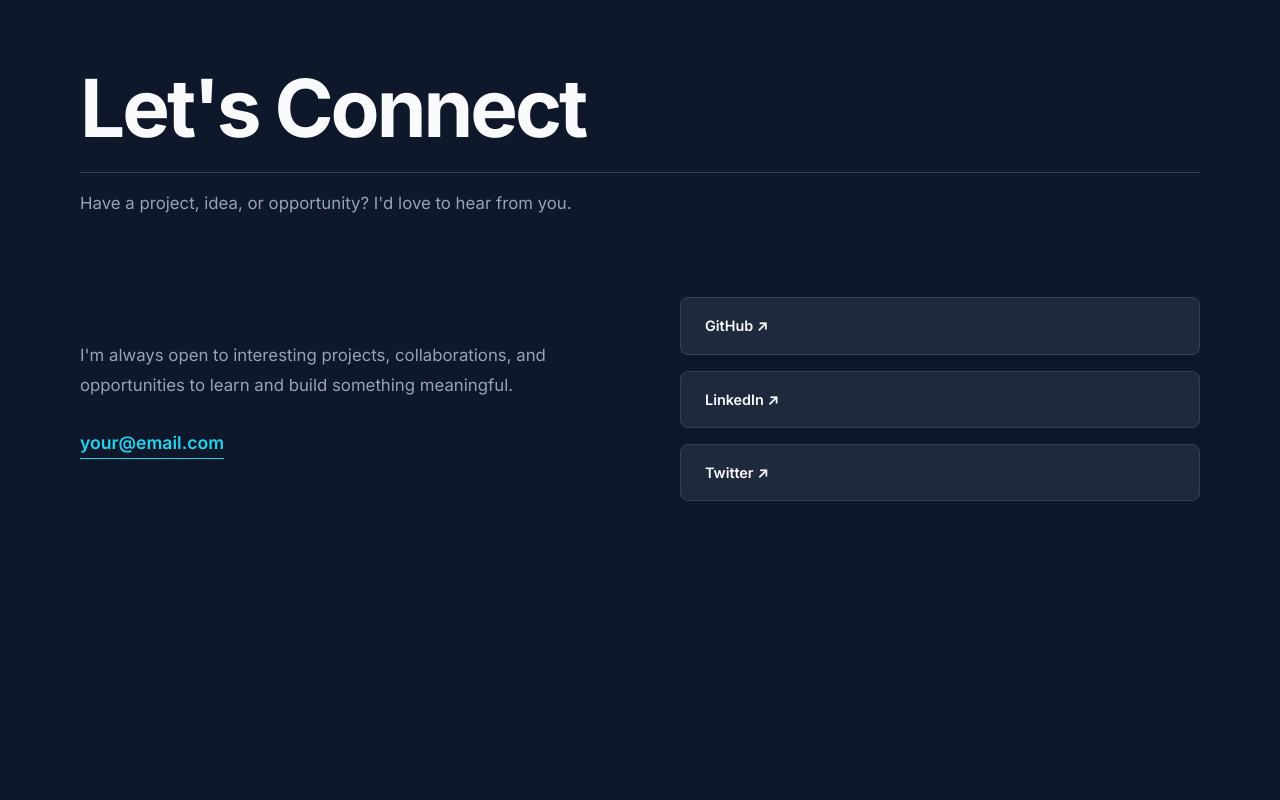
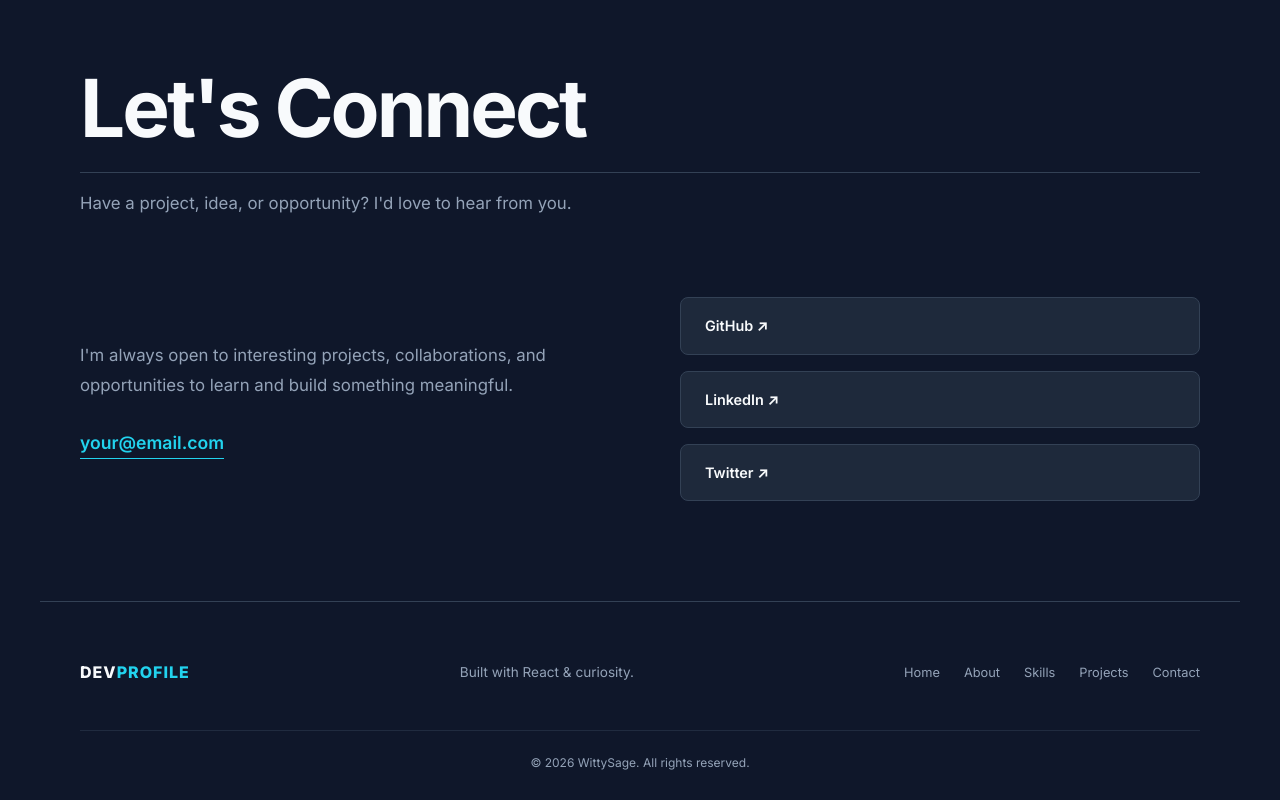
Before and after one commit to Lord-of-Chemistry/DevProfile, a React (Vite) app: page / in a window 1280 px wide. Shown: the part 4171-4971 px from the top of the page. Before the commit the page ends 4772 px from the top, so only its background shows below. Built offline with nearby package versions, Linux system fonts and the light colour scheme.

Commit message:
Added Footer.jsx

```diff
--- a/src/App.css
+++ b/src/App.css
@@ -537,6 +537,7 @@ nav {
   margin: 0 auto;
   padding: 100px 40px;
 }
+
 .contact h1 {
   font-size: clamp(3rem, 8vw, 5rem);
   letter-spacing: -3px;
@@ -545,6 +546,7 @@ nav {
   padding-bottom: 1rem;
   border-bottom: 1px solid var(--border);
 }
+
 .contact-content {
   margin-top: 5rem;
   display: grid;
@@ -552,6 +554,7 @@ nav {
   gap: 5rem;
   align-items: center;
 }
+
 .contact-text p {
   max-width: 500px;
   color: var(--text-secondary);
@@ -559,6 +562,7 @@ nav {
   line-height: 1.8;
   margin-bottom: 2rem;
 }
+
 .contact-email {
   display: inline-block;
   color: var(--accent);
@@ -570,15 +574,18 @@ nav {
     color 0.2s ease,
     border-color 0.2s ease;
 }
+
 .contact-email:hover {
   color: var(--accent-hover);
   border-color: var(--accent-hover);
 }
+
 .contact-links {
   display: flex;
   flex-direction: column;
   gap: 1rem;
 }
+
 .contact-links a {
   display: flex;
   align-items: center;
@@ -595,10 +602,67 @@ nav {
     border-color 0.2s ease,
     color 0.2s ease;
 }
+
 .contact-links a:hover {
   transform: translateX(6px);
   border-color: var(--accent);
   color: var(--accent);
+}
+
+.footer {
+  max-width: 1200px;
+  margin: 0 auto;
+  padding: 60px 40px 30px;
+  border-top: 1px solid var(--border);
+}
+
+.footer-content {
+  display: flex;
+  align-items: center;
+  justify-content: space-between;
+  gap: 2rem;
+}
+
+.footer-logo {
+  font-size: 1rem;
+  font-weight: 800;
+  letter-spacing: 1px;
+}
+
+.footer-logo span {
+  color: var(--accent);
+}
+
+.footer-content > p {
+  color: var(--text-secondary);
+  font-size: 0.85rem;
+}
+
+.footer-links {
+  display: flex;
+  gap: 1.5rem;
+}
+
+.footer-links a {
+  color: var(--text-secondary);
+  font-size: 0.8rem;
+  transition: color 0.2s ease;
+}
+
+.footer-links a:hover {
+  color: var(--accent);
+}
+
+.footer-bottom {
+  margin-top: 3rem;
+  padding-top: 1.5rem;
+  border-top: 1px solid rgba(51, 65, 85, 0.5);
+  text-align: center;
+}
+
+.footer-bottom p {
+  color: var(--text-secondary);
+  font-size: 0.75rem;
 }
 
 @media (max-width: 768px) {
@@ -748,4 +812,17 @@ nav {
     grid-template-columns: 1fr;
     gap: 3rem;
   }
+  .footer {
+    padding: 50px 24px 25px;
+  }
+  .footer-content {
+    flex-direction: column;
+    text-align: center;
+    gap: 1.5rem;
+  }
+  .footer-links {
+    flex-wrap: wrap;
+    justify-content: center;
+    gap: 1rem;
+  }
 }
--- a/src/App.jsx
+++ b/src/App.jsx
@@ -5,6 +5,7 @@ import About from "./About.jsx";
 import Skill from "./Skill.jsx";
 import Projects from "./Projects.jsx";
 import Contact from "./Contact.jsx";
+import Footer from "./Footer.jsx";
 
 function App() {
   return (
@@ -15,6 +16,7 @@ function App() {
       <Skill />
       <Projects />
       <Contact />
+      <Footer />
     </main>
   );
 }
--- /dev/null
+++ b/src/Footer.jsx
@@ -0,0 +1,29 @@
+import "./App.css";
+
+function Footer() {
+  return (
+    <footer className="footer">
+      <div className="footer-content">
+        <div className="footer-logo">
+          DEV<span>PROFILE</span>
+        </div>
+
+        <p>Built with React & curiosity.</p>
+
+        <div className="footer-links">
+          <a href="#home">Home</a>
+          <a href="#about">About</a>
+          <a href="#skill">Skills</a>
+          <a href="#projects">Projects</a>
+          <a href="#contact">Contact</a>
+        </div>
+      </div>
+
+      <div className="footer-bottom">
+        <p>© {new Date().getFullYear()} WittySage. All rights reserved.</p>
+      </div>
+    </footer>
+  );
+}
+
+export default Footer;
```
